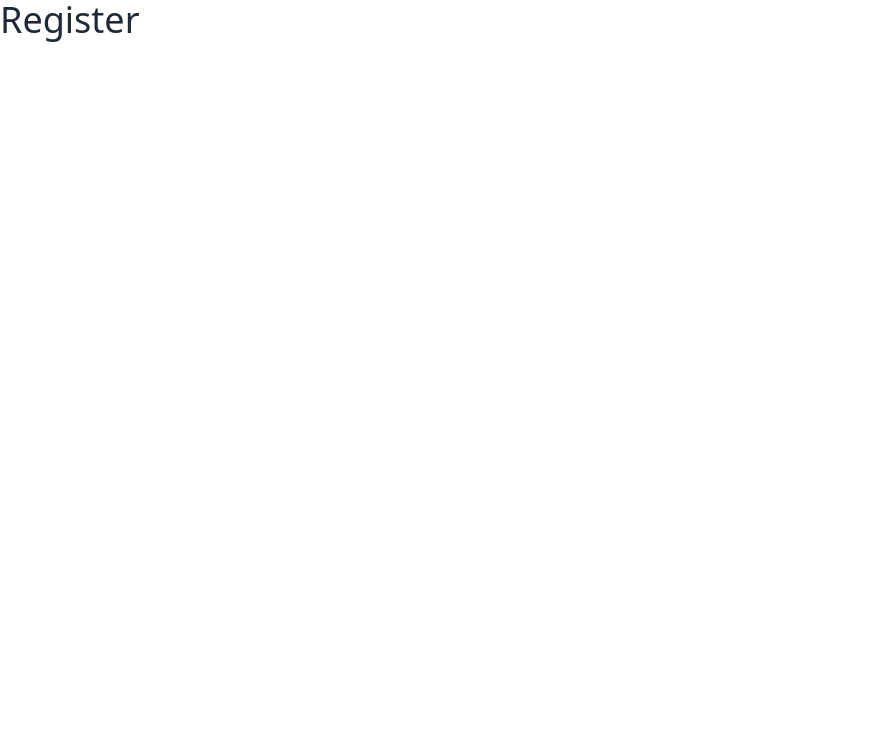
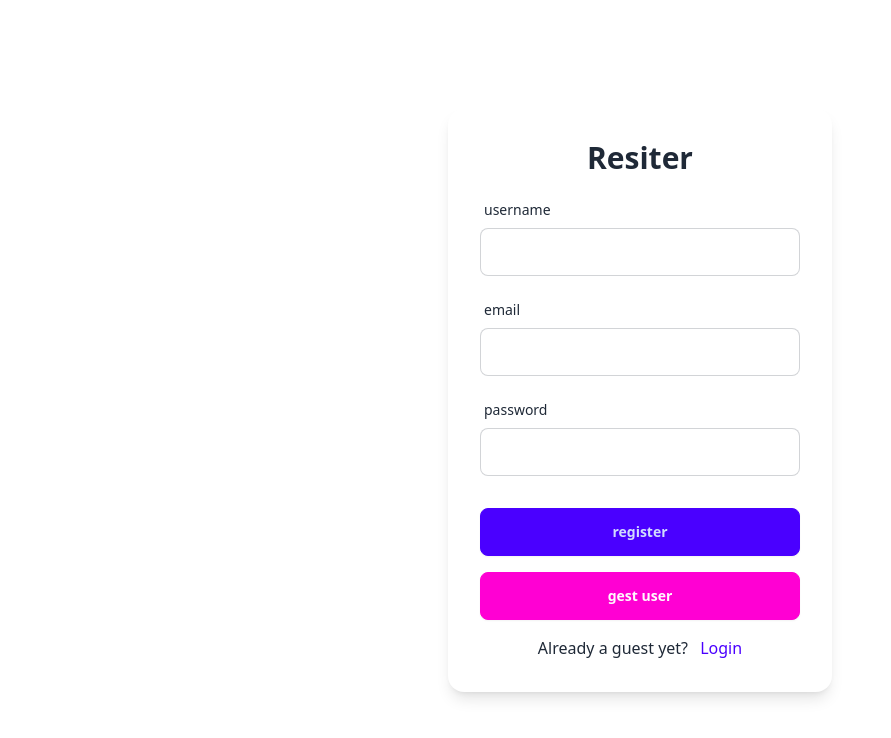
Before and after one commit to Davidcastel26/client-csr, a React (Vite) app: page /register in a window 1280 px wide. Shown: the top 738 px of the page, without its empty margins (0-891 px from the left). Built offline with nearby package versions, Linux system fonts and the light colour scheme.

Commit message:
ui register and login done

```diff
--- a/src/components/SubmitBtn.jsx
+++ b/src/components/SubmitBtn.jsx
@@ -1,11 +1,25 @@
+import { useNavigation } from "react-router-dom"
+
 
 export const SubmitBtn = ({ text }) => {
+
+    const navigation = useNavigation()
+    const isSubmitting = navigation.state === 'submitting'
+
   return (
     <button
         type="submit"
-        className="btn btn-primary"
+        className="btn btn-primary btn-block"
+        disabled={isSubmitting}
     >
-        SubmitBtn
+        {
+            isSubmitting
+            ? <>
+             <sapn className="loading loading-spinner"></sapn>
+             sending...
+            </>
+            : text || 'submit'
+        }
     </button>
   )
 }
--- a/src/pages/Register.jsx
+++ b/src/pages/Register.jsx
@@ -1,6 +1,42 @@
+import { FormInput, SubmitBtn } from "../components"
+import { Form, Link } from "react-router-dom"
 
 export const Register = () => {
-  return (
-    <h1 className='text-4xl'>Register</h1>
-  )
+
+
+
+  return (<section className="h-screen grid place-items-center">
+    <Form
+      method="POST"
+      className="card w-96 p-8 bg-base-100 shadow-lg flex flex-col gap-y-4"
+    >
+      <h4 className="text-center text-3xl font-bold">
+        Resiter
+      </h4>
+      <FormInput
+        type='text'
+        label='username'
+        name='username'
+      />
+      <FormInput
+        type='email'
+        label='email'
+        name='email'
+      />
+      <FormInput
+        type='password'
+        label='password'
+        name='password'
+      />
+      <div className="mt-4">
+        <SubmitBtn text='register' />
+      </div>
+      <button type="button" className="btn btn-secondary btn-block">
+        gest user
+      </button>
+      <p className="text-center">
+        Already a guest yet? <Link to="/login" className="ml-2 link link-hover link-primary capitalize" > login </Link>
+      </p>
+    </Form>
+  </section>)
 }
```
Also changed, not shown: src/pages/Login.jsx (+4 -4 lines).
